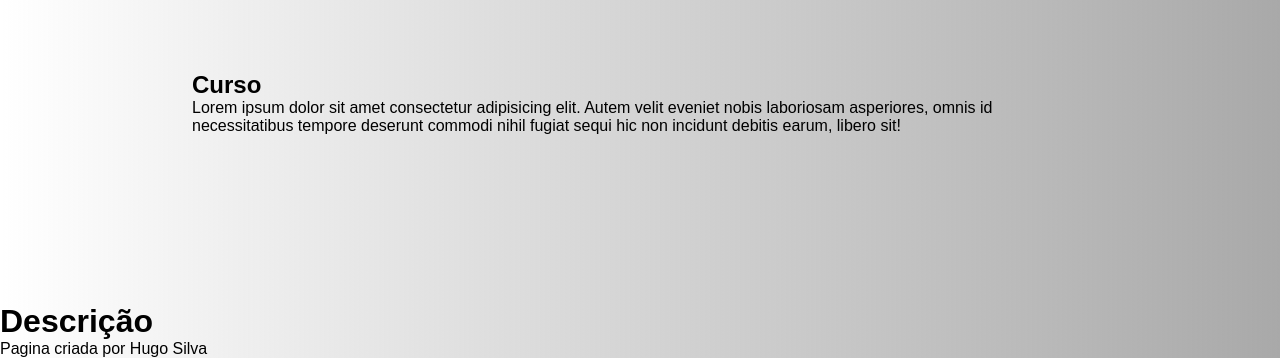
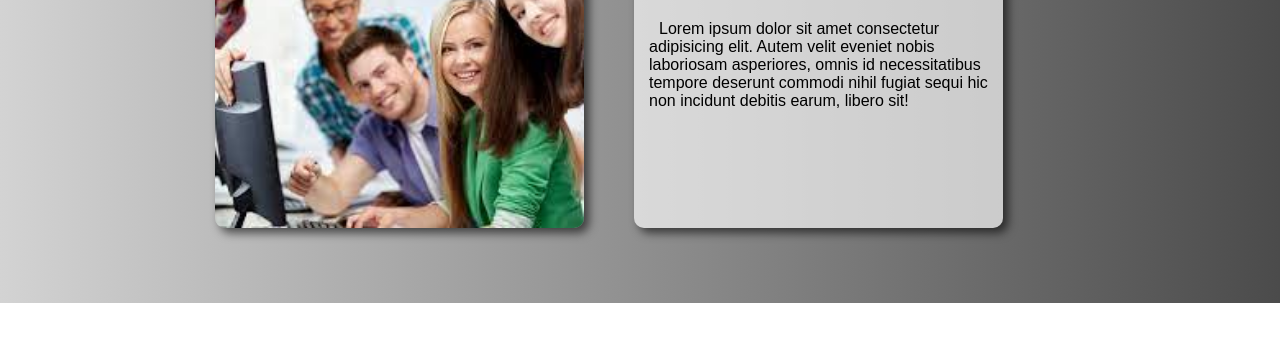
Before and after one commit to hgz13/projeto-info, a plain HTML site: page index.html in a window 1280 px wide. Shown: the part 497-855 px from the top of the page. After the commit the page ends 800 px from the top, so only its background shows below. Drawn offline with Linux system fonts and the light colour scheme.

Commit message:
tentando

```diff
--- a/index.html
+++ b/index.html
@@ -17,11 +17,11 @@
             <a href="#">Fale Conosco</a>
         </nav>
     </header>
-    <main id="container">
-        <article id="filho">
-            <div id="imagem">
+    <main >
+        <article id="container">
+            <div id="foto" class="imagem">
             </div>
-            <div id="texto">
+            <div id="texto" class="imagem">
                 <h2>
                     Curso
                 </h2>
@@ -30,10 +30,11 @@
                 </p>
             </div>
         </article>
+        <article id="ar">
+
+        </article>
     </main>
-    <div id="descricao">
-        <h1>Descrição</h1>
-    </div>
+
     <footer>
         <p>
             Pagina criada por Hugo Silva
--- a/style.css
+++ b/style.css
@@ -9,7 +9,7 @@
 body {
     width: 100vw;
     height: 100vh;
-    background-image: linear-gradient(to right, transparent, darkgray);
+    background-image: linear-gradient(to right, lightgray, rgb(75, 75, 75));
     overflow-x: hidden;
 }
 
@@ -19,7 +19,7 @@ header {
     background-image: url(imagens/comp-img.webp);
     background-repeat: no-repeat;
     background-size: 103% 100%;
-    max-width: 1000px;
+
     margin: auto;
 
 }
@@ -53,16 +53,41 @@ a:hover {
     padding: 12px;
 }
 
-#container {
-    position: relative;
-    height: 400px;
+main > #container {
     display: block;
     margin: auto;
+    max-width: 900px;
 }
 
-#filho {
-    position: absolute;
-    top: 50%;
-    left: 50%;
-    transform: translate(-50%, -50%);
-    width: 70%;
+.imagem {
+    float: left;
+    width: 41%;
+    height: 300px;
+    margin: 25px;
+    text-align: center;
+    border-radius: 10px;
+    box-shadow: 5px 5px 10px rgba(0, 0, 0, 0.597);
+}
+
+#foto {
+    background-image: url(imagens/alunos.jfif);
+    background-size: cover;
+    background-attachment: 100%, 100%;
+    background-position: center center;
+}
+
+#texto {
+    text-align: left;
+    background-color: rgba(255, 255, 255, 0.66);
+}
+
+#texto h2 {
+    text-align: center;
+    padding: 20px;
+    font-size: 2em;
+}
+
+#texto p {
+    padding: 15px;
+    text-indent: 10px;
+}
```
